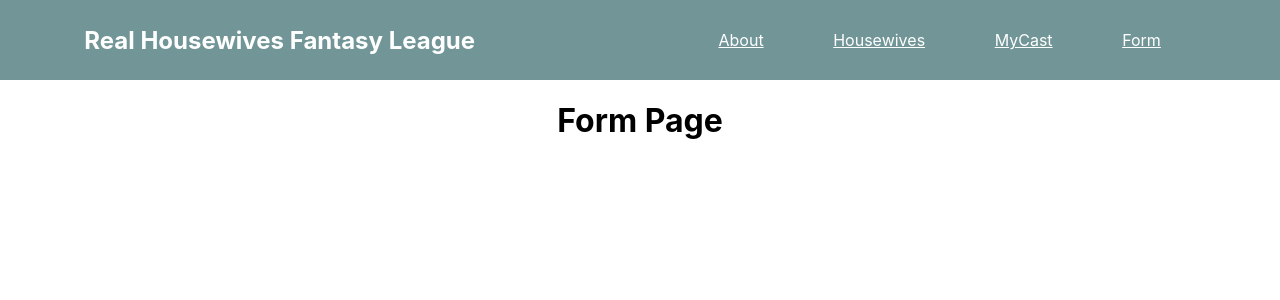
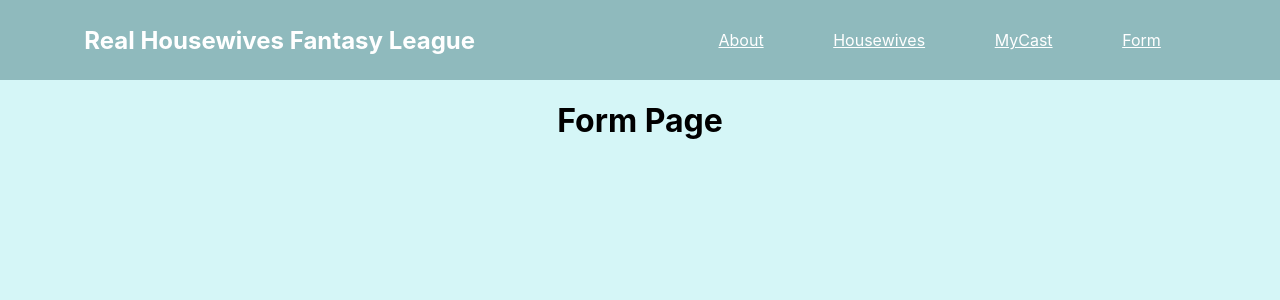
Before and after one commit to mikedannn/real-housewives-fantasy-league, a React (Create React App) app: page /form in a window 1280 px wide. Shown: the top 300 px of the page. Built offline with nearby package versions, Linux system fonts and the light colour scheme.

Commit message:
added some CSS changes

```diff
--- a/src/App.css
+++ b/src/App.css
@@ -1,5 +1,9 @@
 .App {
   text-align: center;
+}
+
+body {
+  background-color: rgb(151, 234, 237, .4);
 }
 
 nav {
@@ -7,7 +11,7 @@ nav {
   justify-content: space-around;
   align-items: center;
   min-height: 10vh;
-  background: rgb(114, 150, 152);
+  background: rgb(114, 162, 165, .7);
   color: white;
 }
 
@@ -19,12 +23,6 @@ nav {
   list-style: none;
 }
 
-.logo {
-  height:auto;
-    width:auto;
-    float: left;
-    padding-left: 2%;
-    margin: 0 auto;
-    padding: 10px 0;
-    object-fit:cover;
-}
+/* .logo {
+
+} */
```
